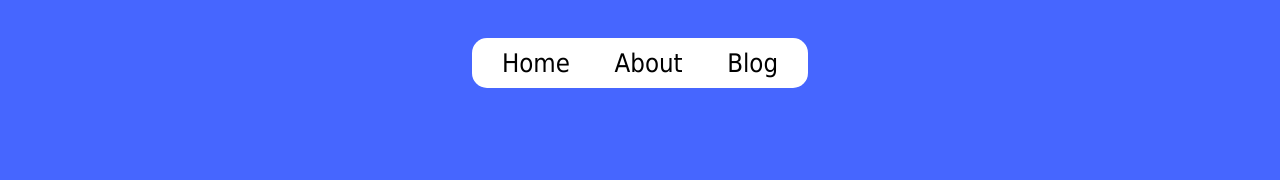
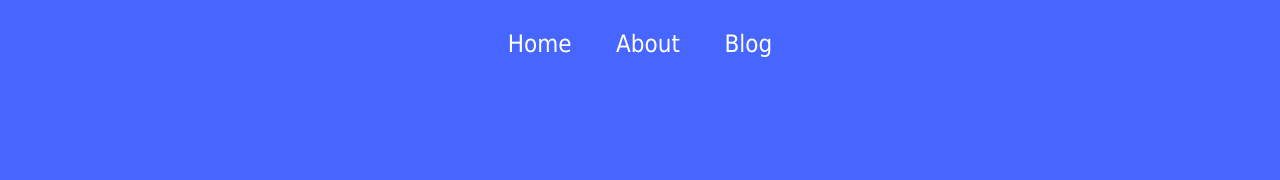
Before and after one commit to comhendrik/StaticPersonalWebsite, a plain HTML site: page index.html in a window 1280 px wide. Shown: the top 180 px of the page. Drawn offline with Linux system fonts and the light colour scheme.

Commit message:
ui changes

```diff
--- a/styles.css
+++ b/styles.css
@@ -22,23 +22,19 @@ li, a {
     text-decoration: none;
 }
 
+
 .headerDiv {
-    z-index: 2;
-    position: fixed;
     top: 0;
     width: 100%;
     display: flex;
     justify-content: space-around;
     align-items: center;
-    padding-top: 3%;
+    padding: 30px 10%;
 }
 
 
 .nav_links {
     list-style: none;
-    background-color: white;
-    padding: 10px;
-    border-radius: 15px;
 }
 
 .nav_links li {
@@ -47,13 +43,13 @@ li, a {
 }
 
 .nav_links li a {
-    color: black;
-    font-size: 2vw;
+    color: white;
+    font-size: x-large;
     transition: all 0.3s ease 0s;
 }
 
 .nav_links a:hover {
-    color: #4666FF;
+    color: black;
 }
 
 .creditLink {
```
